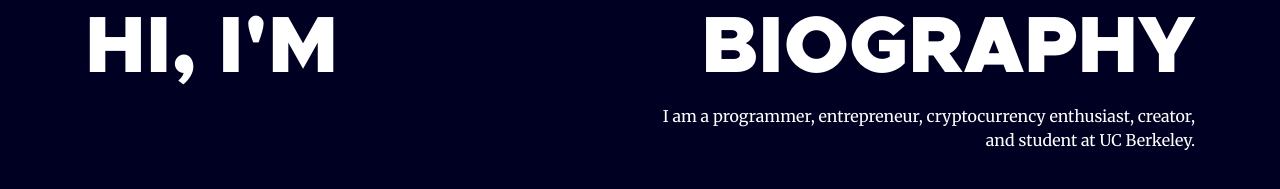
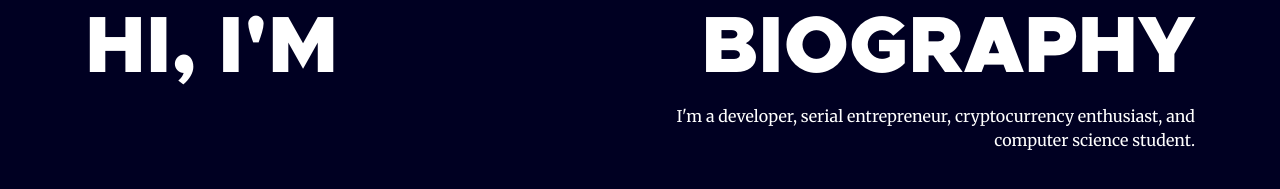
Before and after one commit to ethanwainer/ethanwainer.github.io, a plain HTML site: page index.html in a window 1280 px wide. Shown: the top 189 px of the page. Drawn offline with nearby package versions, Linux system fonts and the light colour scheme; a script that the page names is missing.

Commit message:
Update index.html

```diff
--- a/index.html
+++ b/index.html
@@ -43,8 +43,8 @@
 				</div>
 				<div class="col text-right">
 					<h1>BIOGRAPHY</h1>
-					<p class="about">I am a programmer, entrepreneur, cryptocurrency enthusiast, creator, and
-						student at UC Berkeley.</p>
+					<p class="about">I'm a developer, serial entrepreneur, cryptocurrency enthusiast, and computer science
+						student.</p>
 				</div>
 			</div>
 		</div>
```
